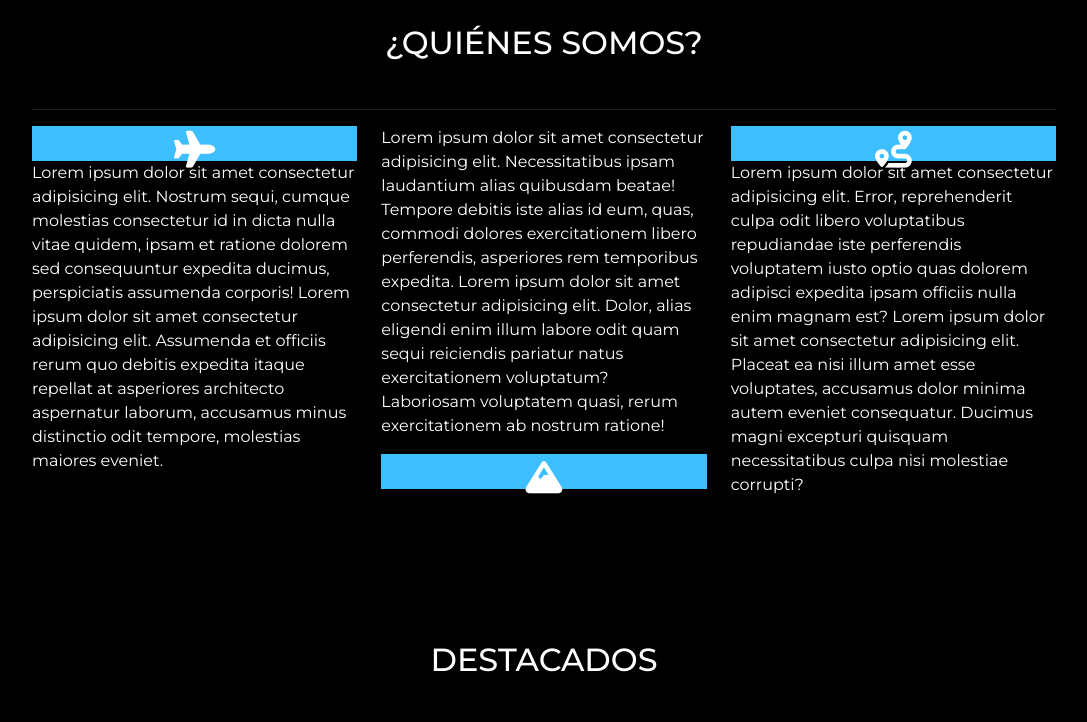
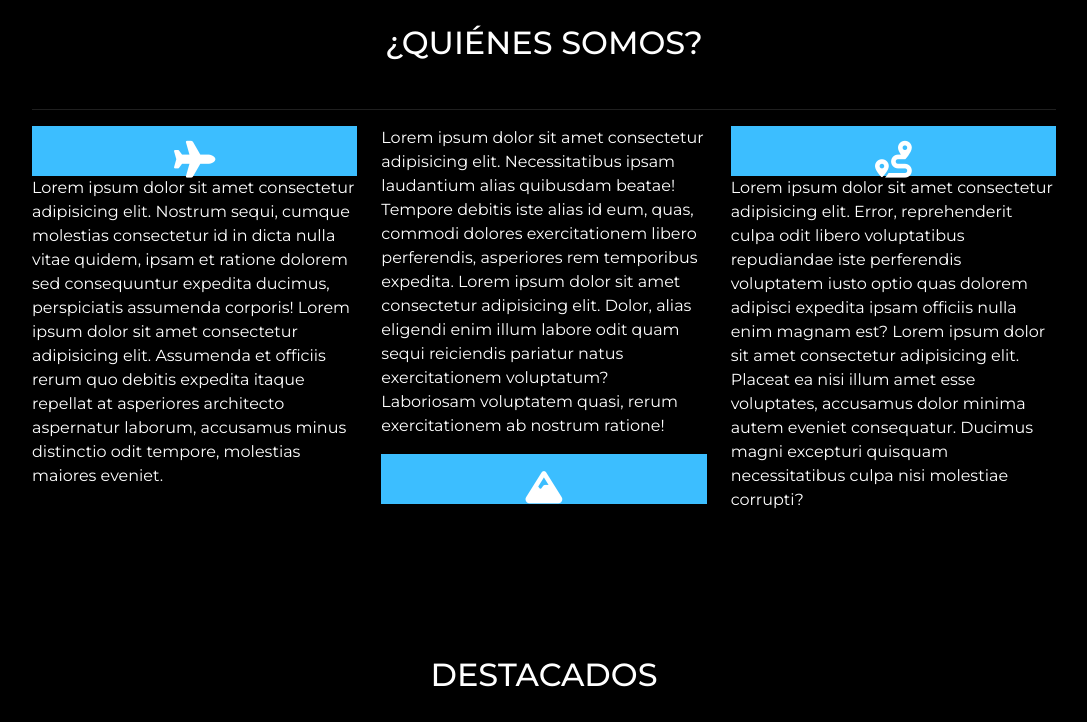
Before and after one commit to Giliagongora/agencia-viajes-chile, a plain HTML site: page index.html in a window 1280 px wide. Shown: the part 1000-1722 px from the top of the page, without its empty margins (96-1183 px from the left). Drawn offline with nearby package versions, Linux system fonts and the light colour scheme.

Commit message:
Cambios en html y css

```diff
--- a/assets/css/styles.css
+++ b/assets/css/styles.css
@@ -91,7 +91,7 @@ section.container.somos h2 {
 section.container.somos span {
   background-color: #3cbeff;
   width: 100%;
-  height: 35px;
+  height: 50px;
   display: block;
   text-align: center;
 }
@@ -99,7 +99,7 @@ section.container.somos span {
 section.container.somos span i {
   color: #ffffff;
   font-size: 2.3rem;
-  line-height: 1.3;
+  line-height: 1.8;
 }
 
 section.container.somos p {
--- a/index.html
+++ b/index.html
@@ -3,6 +3,7 @@
   <head>
     <title>Viajes Chile</title>
     <meta charset="utf-8" />
+    <meta name="viewport" content="width=device-width, initial-scale=1.0">
     <link rel="shortcut icon" type="image/png" href="assets/img/viajes.svg" />
     <meta name="author" content="Gilia Gongora" />
     <meta name="description" content="Agencia de viajes de Chile" />
@@ -128,7 +129,7 @@
       <h2>¿Quiénes somos?</h2>
       <hr />
       <article class="row">
-        <div class="col-12 col-md-4">
+        <div class="col-xs-12 col-md-4">
           <span><i class="fa-solid fa-plane"></i></span>
           <p>
             Lorem ipsum dolor sit amet consectetur adipisicing elit. Nostrum
@@ -141,7 +142,7 @@
             eveniet.
           </p>
         </div>
-        <div class="col-12 col-md-4">
+        <div class="col-xs-12 col-md-4">
           <p>
             Lorem ipsum dolor sit amet consectetur adipisicing elit.
             Necessitatibus ipsam laudantium alias quibusdam beatae! Tempore
@@ -154,7 +155,7 @@
           </p>
           <span><i class="fa-solid fa-mountain"></i></span>
         </div>
-        <div class="col-12 col-md-4">
+        <div class="col-xs-12 col-md-4">
           <span><i class="fa-solid fa-route"></i></span>
           <p>
             Lorem ipsum dolor sit amet consectetur adipisicing elit. Error,
@@ -301,7 +302,6 @@
         ></a>
       </div>
     </footer>
-
     <script
       src="https://cdn.jsdelivr.net/npm/@popperjs/core@2.11.8/dist/umd/popper.min.js"
       integrity="sha384-I7E8VVD/ismYTF4hNIPjVp/Zjvgyol6VFvRkX/vR+Vc4jQkC+hVqc2pM8ODewa9r"
```
